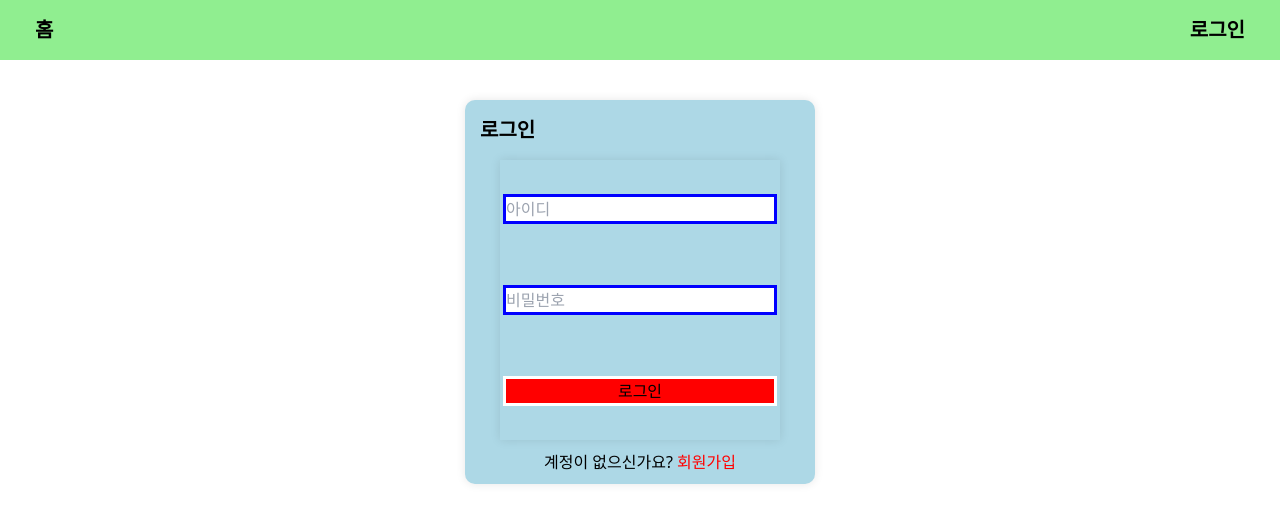
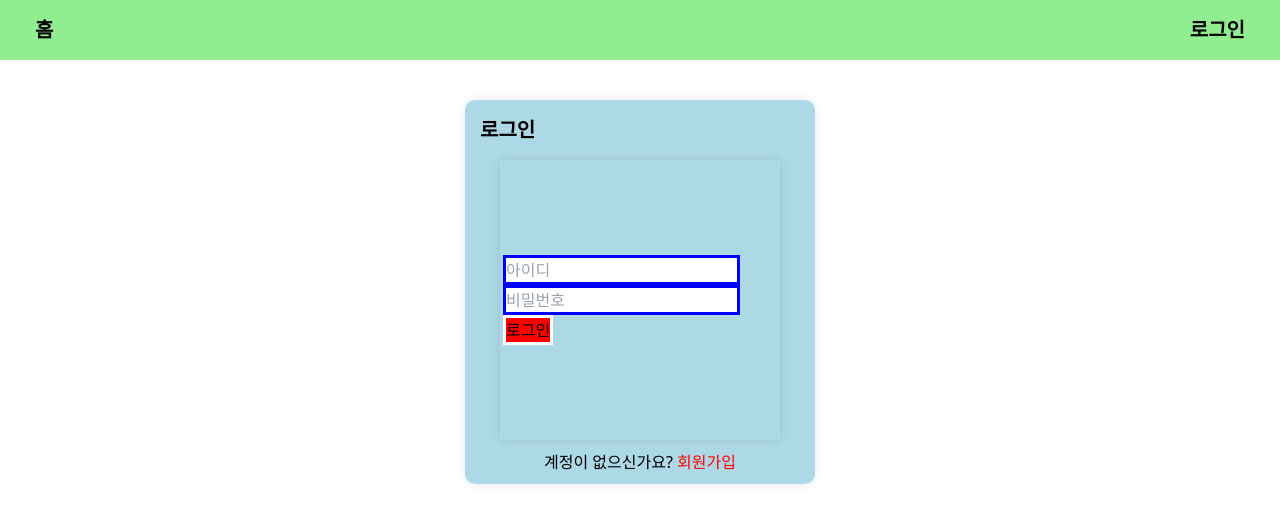
Before and after one commit to JungminLee97/mbti-indiviual-project, a React (Vite) app: page /login in a window 1280 px wide. Shown: the top 522 px of the page. Built offline with nearby package versions, Linux system fonts and the light colour scheme.

Commit message:
Feat: axois 패키지 설치 및 login 페이지 고쳐나가는중

```diff
--- a/package.json
+++ b/package.json
@@ -10,6 +10,7 @@
     "preview": "vite preview"
   },
   "dependencies": {
+    "axios": "^1.7.9",
     "react": "^19.0.0",
     "react-dom": "^19.0.0",
     "react-router-dom": "^7.2.0"
--- a/src/components/AuthForm.jsx
+++ b/src/components/AuthForm.jsx
@@ -1,6 +1,14 @@
+import { useState } from "react";
 import { Link } from "react-router";
 
 const AuthForm = () => {
+  const [id, setId] = useState("");
+  const [password, setPassword] = useState("");
+
+  const handleSubmit = (e) => {
+    e.preventDefault();
+  };
+
   return (
     <>
       <div
@@ -43,15 +51,21 @@ const AuthForm = () => {
               boxShadow: "0 0 10px 0 rgba(0,0,0,0.1)",
             }}
           >
+            <form onSubmit={handleSubmit}>
               <input
                 style={{ border: "3px solid blue" }}
                 placeholder="아이디"
+                value={id}
+                onChange={(e) => setId(e.target.value)}
               ></input>
               <input
                 style={{ border: "3px solid blue" }}
                 placeholder="비밀번호"
+                value={password}
+                onChange={(e) => setPassword(e.target.value)}
               ></input>
               <button
+                type="submit"
                 style={{
                   backgroundColor: "red",
                   border: "3px solid white",
@@ -59,6 +73,7 @@ const AuthForm = () => {
               >
                 로그인
               </button>
+            </form>
           </div>
           <h4 style={{ textAlign: "center", margin: "10px" }}>
             계정이 없으신가요?{" "}
```
Also changed, not shown: 1 other file (tests, documents, lock files or other folders). Lines whose indentation alone changed are shown as unchanged.
